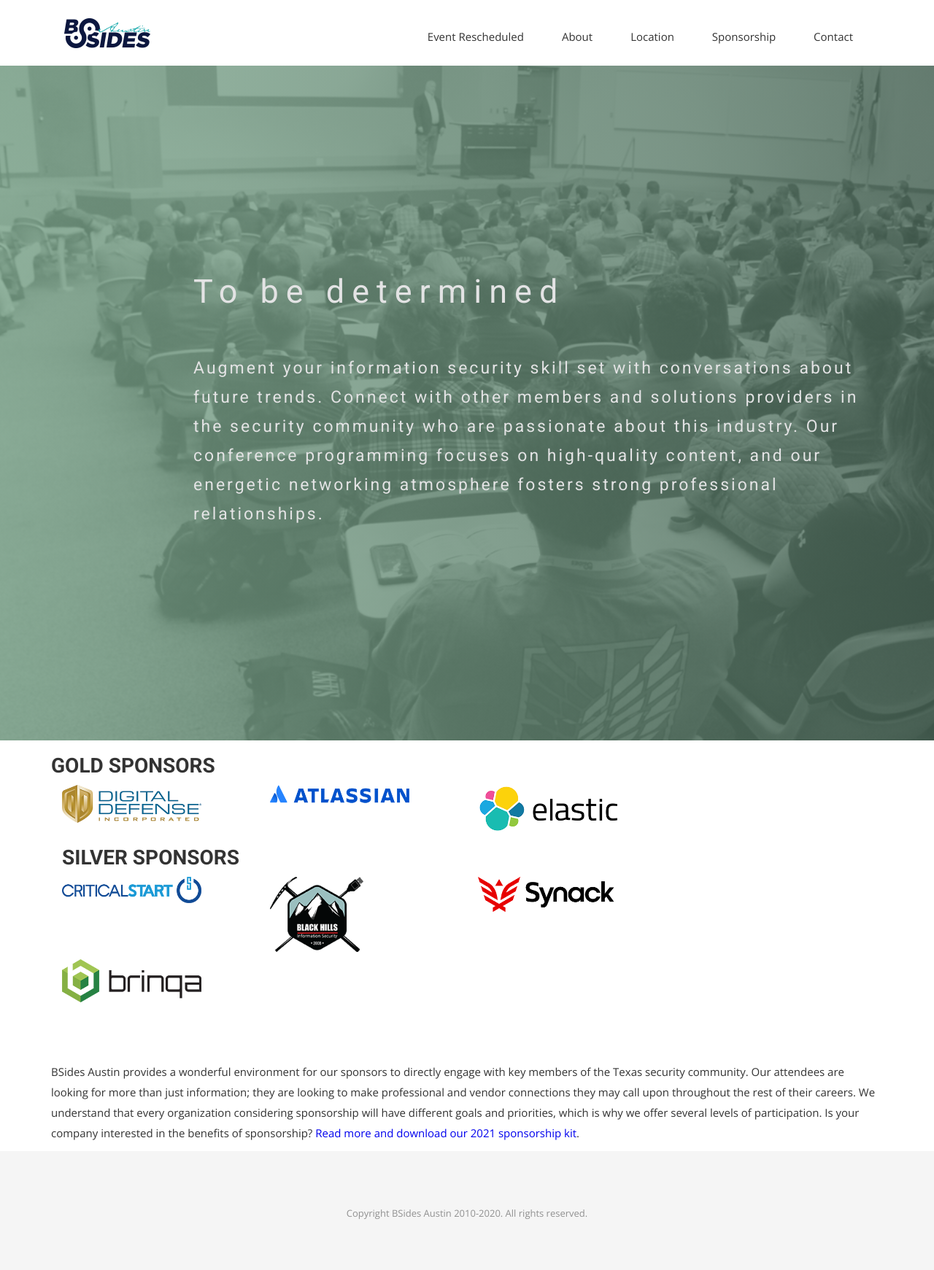
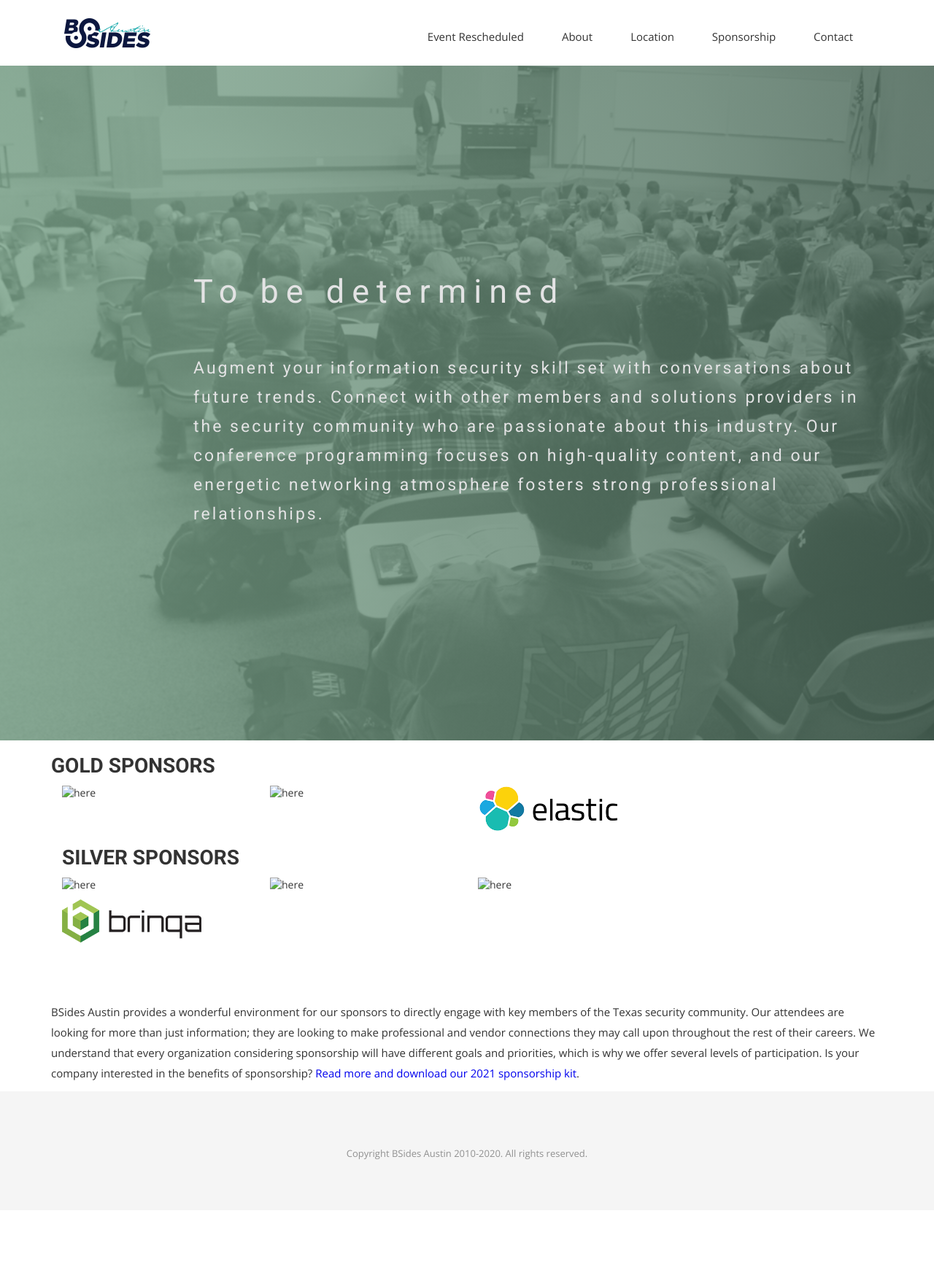
Before and after one commit to bsidesaustin/test, a Jekyll site: the page built from index.html, in a window 1280 px wide. Shown: the whole page at 73% size. Built offline with Jekyll 4.4.1, drawn with Linux system fonts in a browser that asks for light colours; nearby versions of some CDN libraries; some web fonts are replaced; after the commit the page ends 1659 px from its top, so only the background shows below that.

Commit message:
Update index.html
update vendor info

```diff
--- a/index.html
+++ b/index.html
@@ -31,12 +31,12 @@
 
     <div class="col-sm-6 col-md-3">
         <div class="book-example">
-    <img src="/img/sponsors/2020/DigitalDefense.png" alt="here" style="width: 75%;height: auto;">
+    <img src="" alt="here" style="width: 75%;height: auto;">
             </div>
       </div>
          <div class="col-sm-6 col-md-3">
         <div class="book-example">
-    <img src="/img/sponsors/2020/Atlassian.png" alt="here" style="width: 75%;height: auto;">
+    <img src="" alt="here" style="width: 75%;height: auto;">
             </div>
       </div>
          <div class="col-sm-6 col-md-3">
@@ -65,17 +65,17 @@
 
          <div class="col-sm-6 col-md-3">
         <div class="book-example">
-    <img src="/img/sponsors/2020/CriticalStart.png" alt="here" style="width: 75%;height: auto;">
+    <img src="" alt="here" style="width: 75%;height: auto;">
                 </div>
       </div>
          <div class="col-sm-6 col-md-3">
         <div class="book-example">
-    <img src="/img/sponsors/2020/BlackHillsInfoSec.png" alt="here" style="width: 50%;height: auto;">
+    <img src="" alt="here" style="width: 50%;height: auto;">
                 </div>
       </div>
          <div class="col-sm-6 col-md-3">
         <div class="book-example">
-    <img src="/img/sponsors/2020/Synack.png" alt="here" style="width: 75%;height: auto;">
+    <img src="" alt="here" style="width: 75%;height: auto;">
                 </div>
       </div>
 
```
